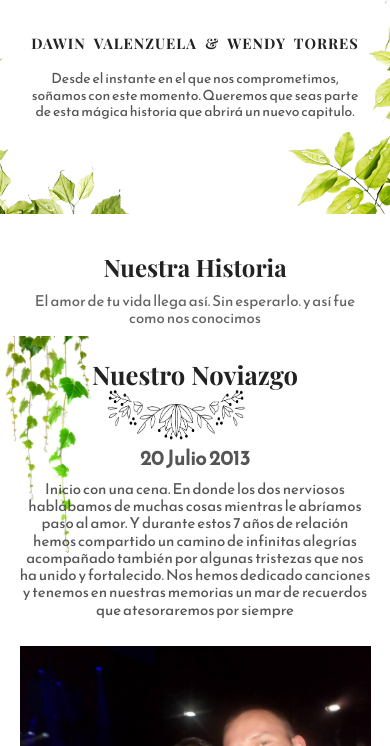
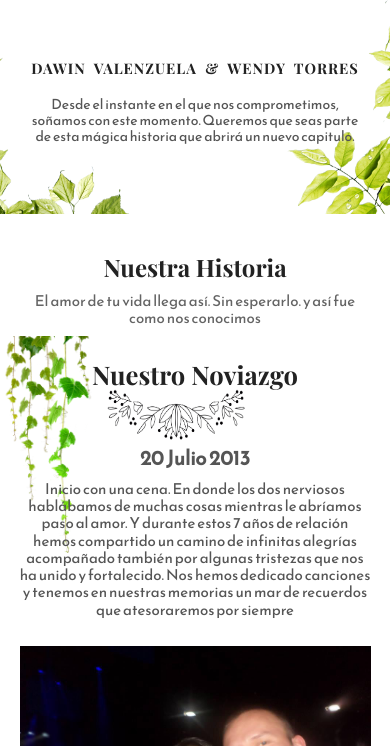
Before and after one commit to Warlock-developer/our-wedding, a plain HTML site: page index.html in a window 390 px wide. Shown: the part 98-844 px from the top of the page. Drawn offline with nearby package versions, Linux system fonts and the light colour scheme.

Commit message:
fix header position

```diff
--- a/resources/css/queries.css
+++ b/resources/css/queries.css
@@ -56,7 +56,7 @@
 
     header { height: 37vh; }
     .logo { height: 50px; }
-    .hero-text-box { padding: 0 4%; top: 22%; }
+    .hero-text-box { padding: 0 4%; top: 25%; }
     .hero-text-box p { padding: 0 15px; text-align: center; font-size: 14px; }
     h1 {
         text-align: center;
```
